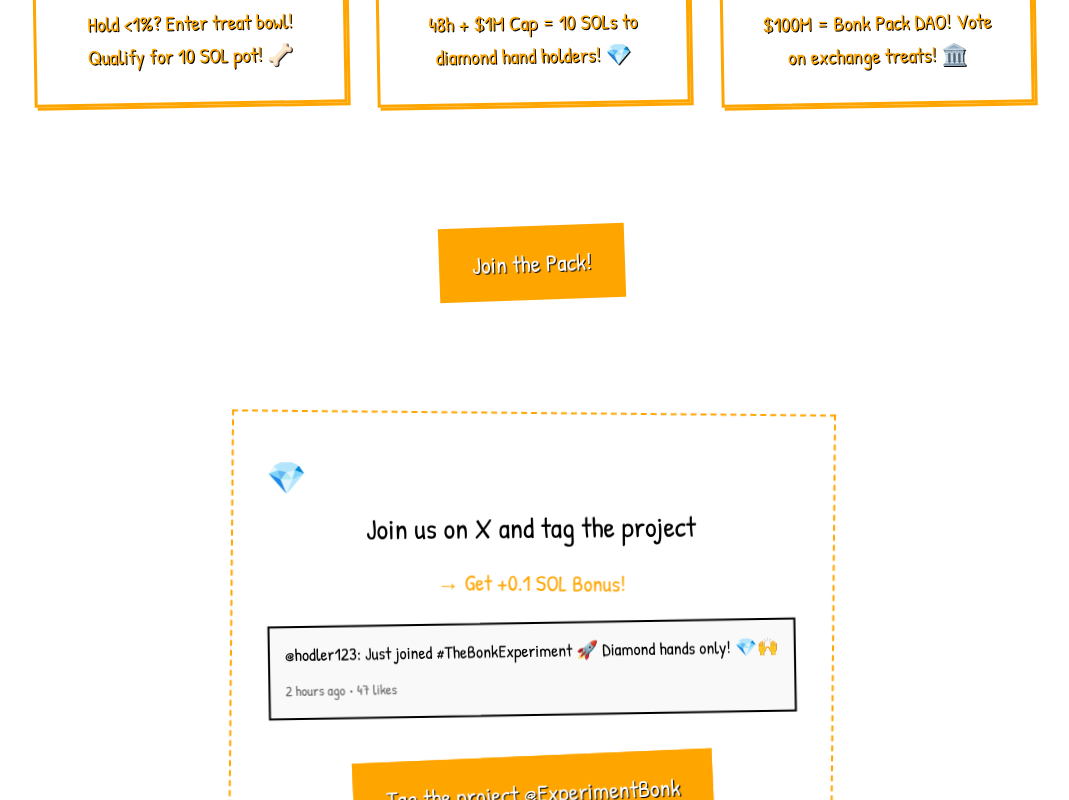
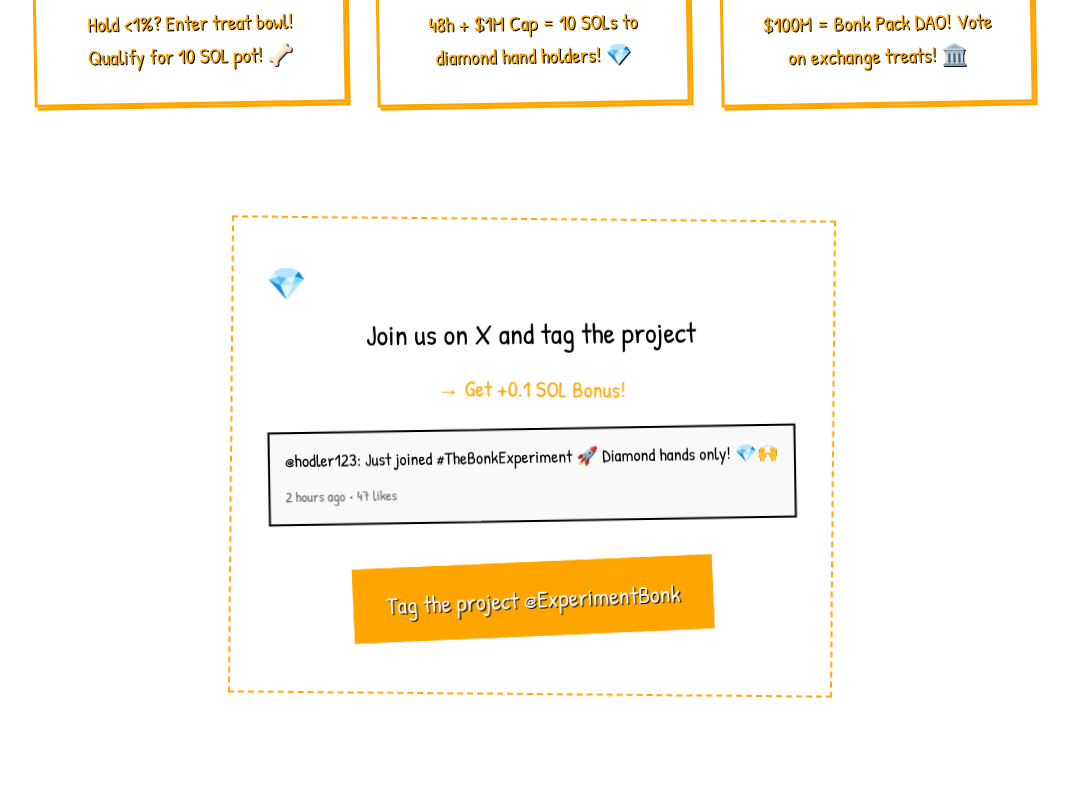
Before and after one commit to TrendsAI-bit/thebonkexperiment, a React (Vite) app: page / in a window 1280 px wide. Shown: the part 1738-2538 px from the top of the page, without its empty margins (108-1177 px from the left). Built offline with nearby package versions, Linux system fonts and the light colour scheme; no server answers.

Commit message:
Remove JoinNowButton component from body, keep Tag the project button in social section

```diff
--- a/src/App.jsx
+++ b/src/App.jsx
@@ -2,7 +2,6 @@ import './App.css';
 import Logo from './components/Logo';
 import CountdownTimer from './components/CountdownTimer';
 import ComicStrip from './components/ComicStrip';
-import JoinNowButton from './components/JoinNowButton';
 import LiveTracker from './components/LiveTracker';
 import Footer from './components/Footer';
 import BackgroundDoodles from './components/BackgroundDoodles';
@@ -40,7 +39,6 @@ function App() {
 
         <CountdownTimer />
         <ComicStrip />
-        <JoinNowButton />
 
         <div className="social-engagement">
           <div className="social-content">
```
